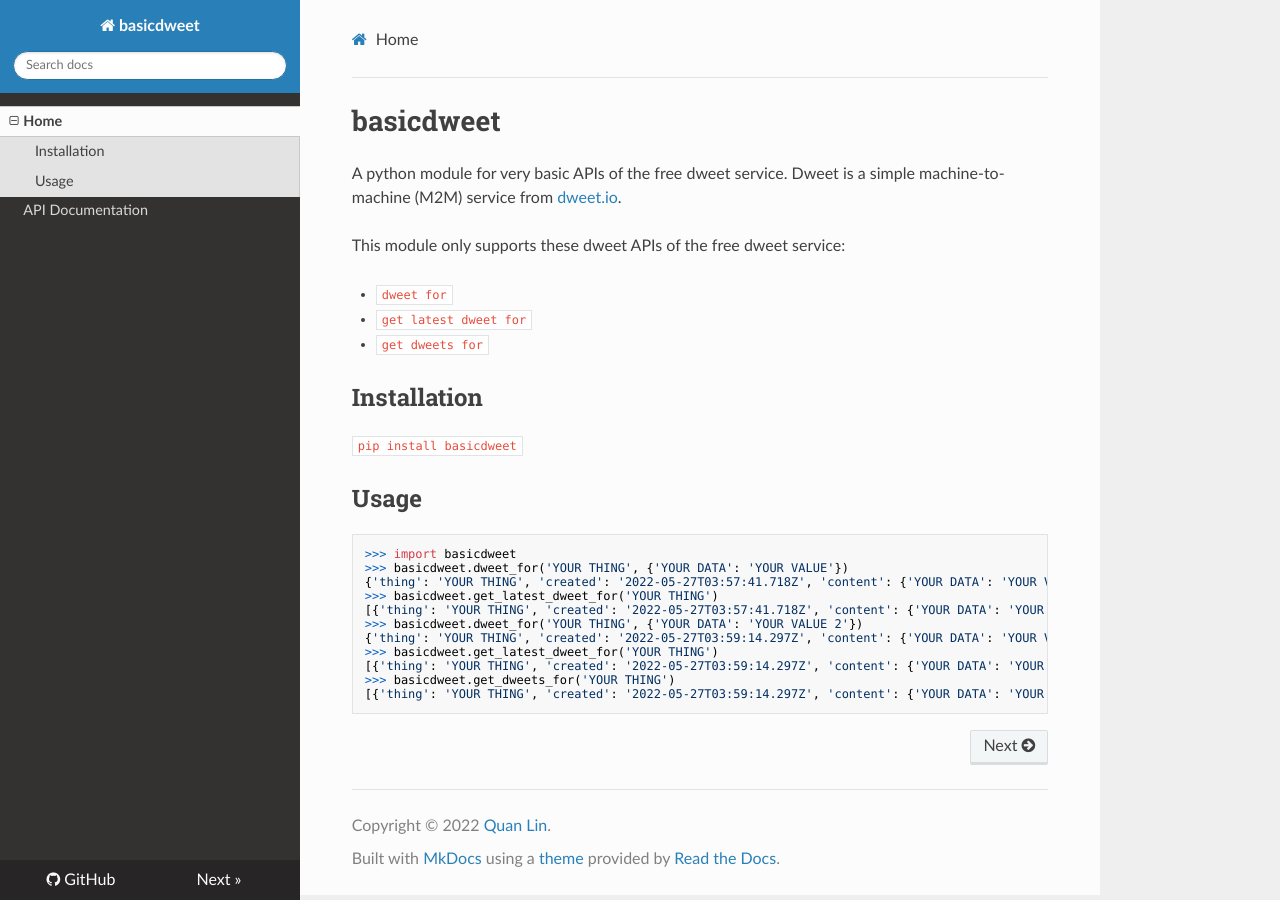
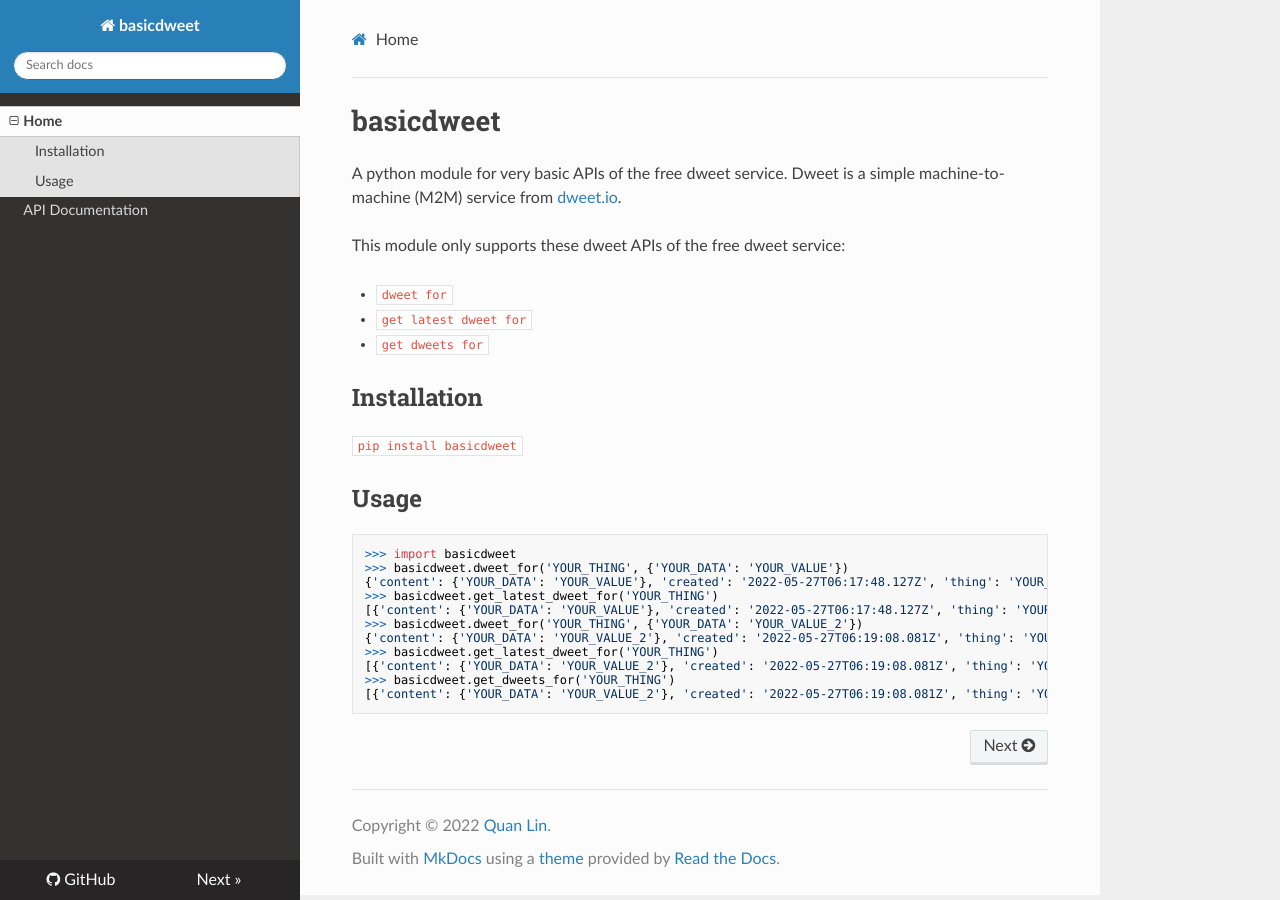
Before and after one commit to jacklinquan/basicdweet, an MkDocs documentation site: the page built from docs/index.md, in a window 1280 px wide. Built offline with MkDocs 1.6.1, drawn with Linux system fonts in a browser that asks for light colours; nearby versions of some CDN libraries.

Commit message:
Update docs

````diff
--- a/docs/index.md
+++ b/docs/index.md
@@ -12,16 +12,16 @@
 `pip install basicdweet`
 
 ## Usage
-``` python
+```python
 >>> import basicdweet
->>> basicdweet.dweet_for('YOUR THING', {'YOUR DATA': 'YOUR VALUE'})
-{'thing': 'YOUR THING', 'created': '2022-05-27T03:57:41.718Z', 'content': {'YOUR DATA': 'YOUR VALUE'}, 'transaction': 'da3d8f20-9b39-4d9a-aa06-2c1eebe0666f'}
->>> basicdweet.get_latest_dweet_for('YOUR THING')
-[{'thing': 'YOUR THING', 'created': '2022-05-27T03:57:41.718Z', 'content': {'YOUR DATA': 'YOUR VALUE'}}]
->>> basicdweet.dweet_for('YOUR THING', {'YOUR DATA': 'YOUR VALUE 2'})
-{'thing': 'YOUR THING', 'created': '2022-05-27T03:59:14.297Z', 'content': {'YOUR DATA': 'YOUR VALUE 2'}, 'transaction': 'e851fd9e-14c6-4d2b-847a-d9bf8402db18'}
->>> basicdweet.get_latest_dweet_for('YOUR THING')
-[{'thing': 'YOUR THING', 'created': '2022-05-27T03:59:14.297Z', 'content': {'YOUR DATA': 'YOUR VALUE 2'}}]
->>> basicdweet.get_dweets_for('YOUR THING')
-[{'thing': 'YOUR THING', 'created': '2022-05-27T03:59:14.297Z', 'content': {'YOUR DATA': 'YOUR VALUE 2'}}, {'thing': 'YOUR THING', 'created': '2022-05-27T03:57:41.718Z', 'content': {'YOUR DATA': 'YOUR VALUE'}}]
+>>> basicdweet.dweet_for('YOUR_THING', {'YOUR_DATA': 'YOUR_VALUE'})
+{'content': {'YOUR_DATA': 'YOUR_VALUE'}, 'created': '2022-05-27T06:17:48.127Z', 'thing': 'YOUR_THING', 'transaction': '403dcd2b-99b9-44b4-b864-b682b898ac10'}
+>>> basicdweet.get_latest_dweet_for('YOUR_THING')
+[{'content': {'YOUR_DATA': 'YOUR_VALUE'}, 'created': '2022-05-27T06:17:48.127Z', 'thing': 'YOUR_THING'}]
+>>> basicdweet.dweet_for('YOUR_THING', {'YOUR_DATA': 'YOUR_VALUE_2'})
+{'content': {'YOUR_DATA': 'YOUR_VALUE_2'}, 'created': '2022-05-27T06:19:08.081Z', 'thing': 'YOUR_THING', 'transaction': '30cdc5b8-5da9-40ac-86a9-ea0df5ef8317'}
+>>> basicdweet.get_latest_dweet_for('YOUR_THING')
+[{'content': {'YOUR_DATA': 'YOUR_VALUE_2'}, 'created': '2022-05-27T06:19:08.081Z', 'thing': 'YOUR_THING'}]
+>>> basicdweet.get_dweets_for('YOUR_THING')
+[{'content': {'YOUR_DATA': 'YOUR_VALUE_2'}, 'created': '2022-05-27T06:19:08.081Z', 'thing': 'YOUR_THING'}, {'content': {'YOUR_DATA': 'YOUR_VALUE'}, 'created': '2022-05-27T06:17:48.127Z', 'thing': 'YOUR_THING'}]
 ```
````
Also changed, not shown: README.md (+11 -11 lines), docs/index.html (+11 -11 lines), docs/search/search_index.json (+1 -1 lines), 1 other file.
